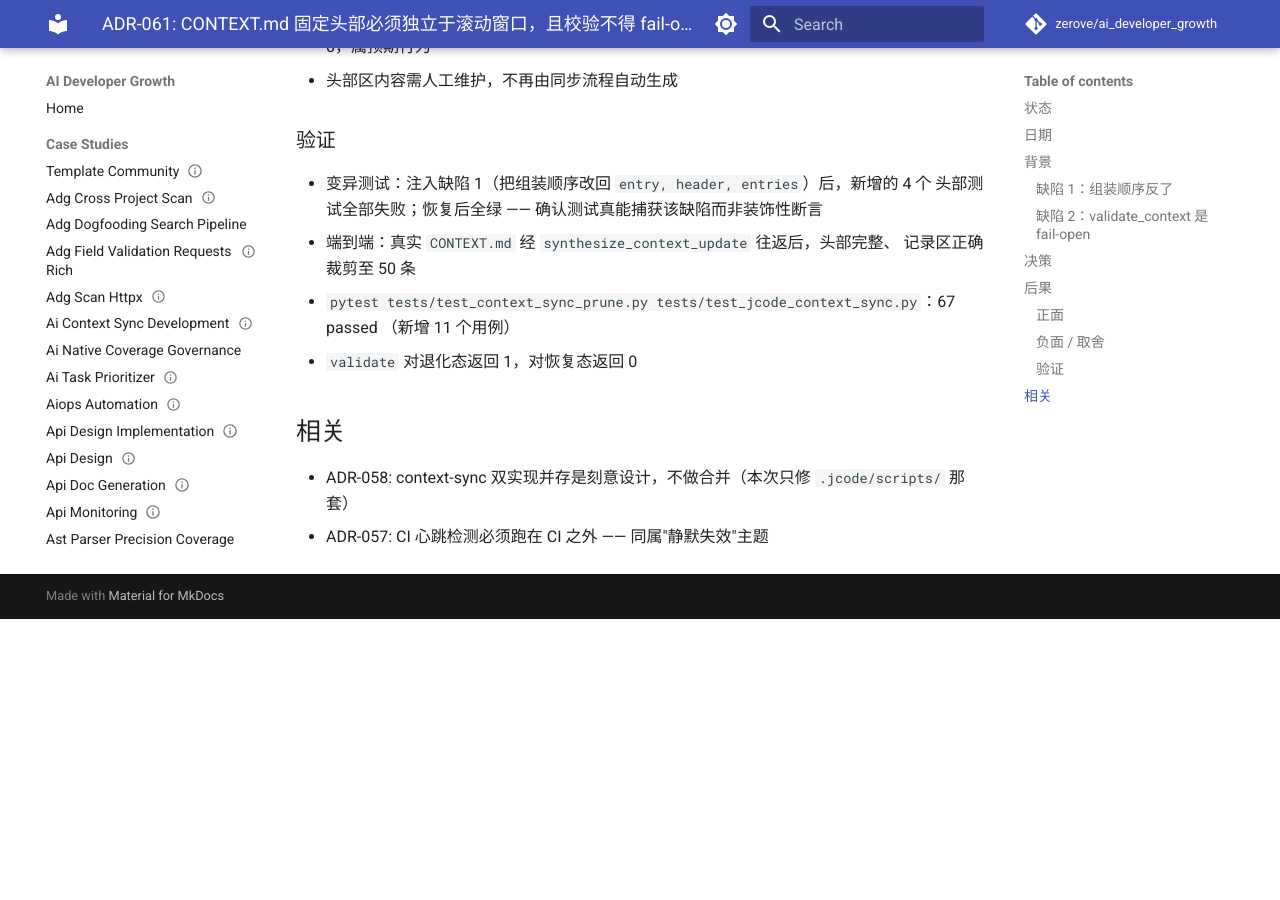
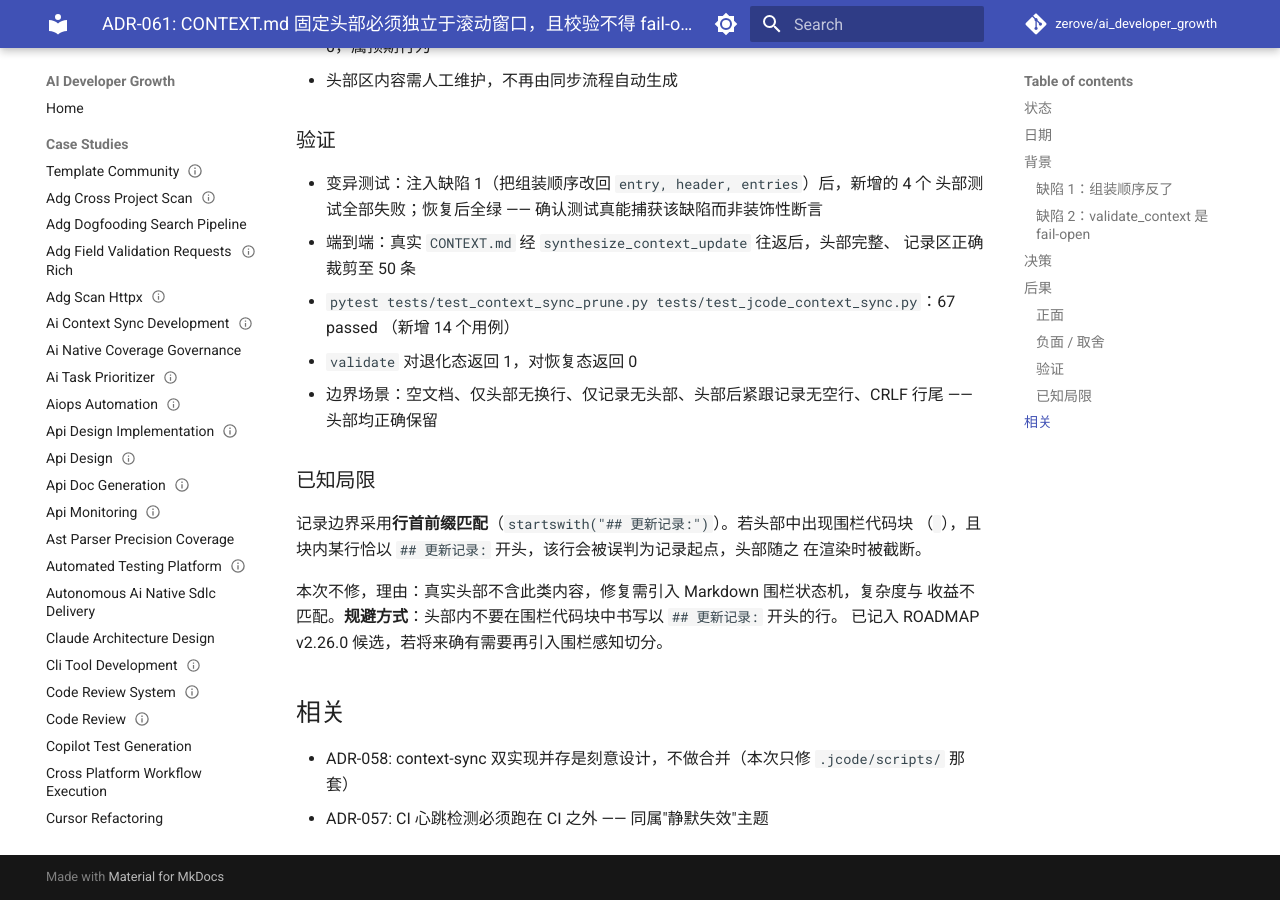
Before and after one commit to zerove/ai_developer_growth, an MkDocs documentation site: the page built from docs/adr/ADR-061-context-header-outside-rolling-window.md, in a window 1280 px wide and 900 px high, scrolled down 2124 px. Built offline with MkDocs 1.6.1 and Material for MkDocs 9.7.7, drawn with Linux system fonts in a browser that asks for light colours; comment, search, counter and statistics services are not loaded; before the commit the page ends 2743 px from its top, so only the background shows below that.

Commit message:
docs(adr-061): 记录已知局限并补边界场景验证
补齐 ADR-061 的验证段与已知局限，避免把未验证/未说明的部分留作隐含假设：

- 修正用例数：11 -> 14（实测 67 collected - 53 基线 = 14）
- 新增边界场景验证：空文档、仅头部无换行、仅记录无头部、头部后紧跟记录无空行、
  CRLF 行尾 —— 头部均正确保留
- 新增"已知局限"段：记录边界用行首前缀匹配，若头部围栏代码块内出现以
  `## 更新记录:` 开头的行会被误判为记录起点。本次不修（需引入围栏状态机，
  复杂度与收益不匹配），给出规避方式并记入 ROADMAP v2.26.0 候选

同步修正 ROADMAP 中一处过期的覆盖率数值（87.78% -> 87.82%）。

最终回归：4495 passed，ruff/mypy/link 门禁全绿。

````diff
--- a/docs/adr/ADR-061-context-header-outside-rolling-window.md
+++ b/docs/adr/ADR-061-context-header-outside-rolling-window.md
@@ -88,8 +88,20 @@ return 0  # 恒为 0
 - 端到端：真实 `CONTEXT.md` 经 `synthesize_context_update` 往返后，头部完整、
   记录区正确裁剪至 50 条
 - `pytest tests/test_context_sync_prune.py tests/test_jcode_context_sync.py`：67 passed
-  （新增 11 个用例）
+  （新增 14 个用例）
 - `validate` 对退化态返回 1，对恢复态返回 0
+- 边界场景：空文档、仅头部无换行、仅记录无头部、头部后紧跟记录无空行、CRLF 行尾
+  —— 头部均正确保留
+
+### 已知局限
+
+记录边界采用**行首前缀匹配**（`startswith("## 更新记录:")`）。若头部中出现围栏代码块
+（``` ```），且块内某行恰以 `## 更新记录:` 开头，该行会被误判为记录起点，头部随之
+在渲染时被截断。
+
+本次不修，理由：真实头部不含此类内容，修复需引入 Markdown 围栏状态机，复杂度与
+收益不匹配。**规避方式**：头部内不要在围栏代码块中书写以 `## 更新记录:` 开头的行。
+已记入 ROADMAP v2.26.0 候选，若将来确有需要再引入围栏感知切分。
 
 ## 相关
 
````
Also changed, not shown: ROADMAP.md (+4 -1 lines).
